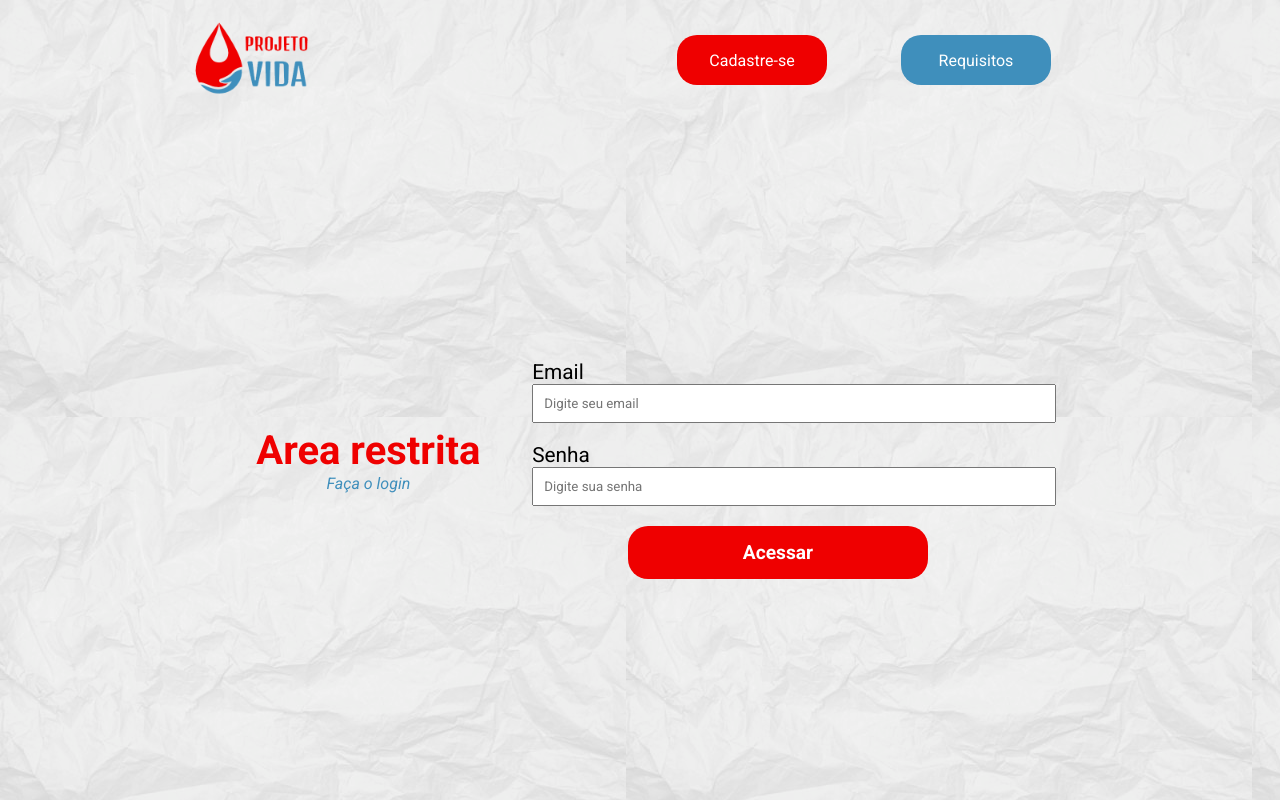
After one commit to casemiroj/ProjetoVida, a PHP site: page /login.php in a window 1280 px wide. The commit adds this page. Run offline with PHP 8.4, Linux system fonts and the light colour scheme.

Commit message:
Criação e estilização de tela de login

```diff
--- a/cadastro.php
+++ b/cadastro.php
@@ -16,10 +16,6 @@
                 <img class="logo" src="img/logo2.png" alt="">
             </a>
             <div class="btns">
-                <a href="cadastro.php">
-                    <div class="btn-cadastro btn"> <p>Cadastre-se</p> </div>
-                </a>
-
                 <a href="requisitos.php">
                     <div class="btn-requisitos btn"> <p>Requisitos</p> </div>
                 </a>
--- a/css/estilos.css
+++ b/css/estilos.css
@@ -39,6 +39,7 @@ header {
     display: flex;
     align-items: center;
     border-radius: 20px;
+    transition: 300ms;
 }
 
 .btn-cadastro {
@@ -53,7 +54,7 @@ header {
     background-color: #ffe421;
 }
 
-.btn-cadastro:hover, .btn-requisitos:hover, .btn-login:hover {
+.btn:hover {
     filter: brightness(70%);
 }
 
--- /dev/null
+++ b/css/login.css
@@ -0,0 +1,64 @@
+.paginaLogin {
+    width: 80%;
+    margin: 0 auto;
+    align-items: center;
+    display: flex;
+    height: calc(100vh - 280px);
+}
+
+.login {
+    display: flex;
+    flex-direction: column;
+    width: 60%;
+    margin: 0 auto;
+    height: 200px;
+    justify-content: space-between;
+}
+
+.txt {
+    display: flex;
+    flex-direction: column;
+    margin: 0 auto;
+}
+
+.txt h2 {
+    color: #EF0000;
+    text-align: center;
+    font-size: 2.5rem;
+}
+
+.txt p {
+    color: #3F8FBC;
+    text-align: center;
+    font-size: 1rem;
+    font-style: italic;
+}
+
+label {
+    font-size: 1.3rem;
+}
+
+input {
+    padding: 10px;
+    width: 500px;
+    margin-bottom: 20px;
+}
+
+.btnAcessar {
+    padding: 15px;
+    width: 300px;
+    margin: 0 auto;
+    color: #fff;
+    font-size: 1.2rem;
+    font-weight: bold;
+    border-radius: 20px;
+    background-color: #EF0000;
+    cursor: pointer;
+    border: none;
+    transition: 500ms;
+}
+
+.btnAcessar:hover {
+
+    background: #3F8FBC;
+}
--- /dev/null
+++ b/login.php
@@ -0,0 +1,48 @@
+<!DOCTYPE html>
+<html lang="en">
+<head>
+    <meta charset="UTF-8">
+    <meta name="viewport" content="width=device-width, initial-scale=1.0">
+    <title>Projeto Vida - Login</title>
+    <link href="https://fonts.googleapis.com/css2?family=Roboto:ital,wght@0,100;0,300;0,400;0,500;0,700;0,900;1,100;1,300;1,400;1,500;1,700;1,900&display=swap" rel="stylesheet">
+    <link rel="stylesheet" href="css/estilos.css">
+    <link rel="stylesheet" href="css/login.css">
+</head>
+<body>
+    <header>
+        <nav class="menu">
+
+            <a href="index.php">
+                <img class="logo" src="img/logo2.png" alt="">
+            </a>
+            <div class="btns">
+                <a href="cadastro.php">
+                    <div class="btn-cadastro btn"> <p>Cadastre-se</p> </div>
+                </a>
+
+                <a href="requisitos.php">
+                    <div class="btn-requisitos btn"> <p>Requisitos</p> </div>
+                </a>
+            </div>
+        </nav>
+    </header>
+    <main>
+        <section class = "paginaLogin">
+
+            <div class="txt">
+                <h2>Area restrita</h2>
+                <p>Faça o login</p>
+            </div>
+
+            <form class="login" action="valida.php" method="post">
+                <label for="loginEmail">Email</label>
+                <input type="email" name="loginEmail" id="loginEmail" placeholder="Digite seu email" required>
+                <label for="loginSenha">Senha</label>
+                <input type="password" name="loginSenha" id="loginSenha" placeholder="Digite sua senha" required>
+
+                <input type="submit" value="Acessar" class="btnAcessar">
+            </form>
+        </section>
+    </main>
+</body>
+</html>
--- a/requisitos.php
+++ b/requisitos.php
@@ -18,10 +18,6 @@
             <div class="btns">
                 <a href="cadastro.php">
                     <div class="btn-cadastro btn"> <p>Cadastre-se</p> </div>
-                </a>
-
-                <a href="requisitos.php">
-                    <div class="btn-requisitos btn"> <p>Requisitos</p> </div>
                 </a>
 
                 <a href="login.php">
```
